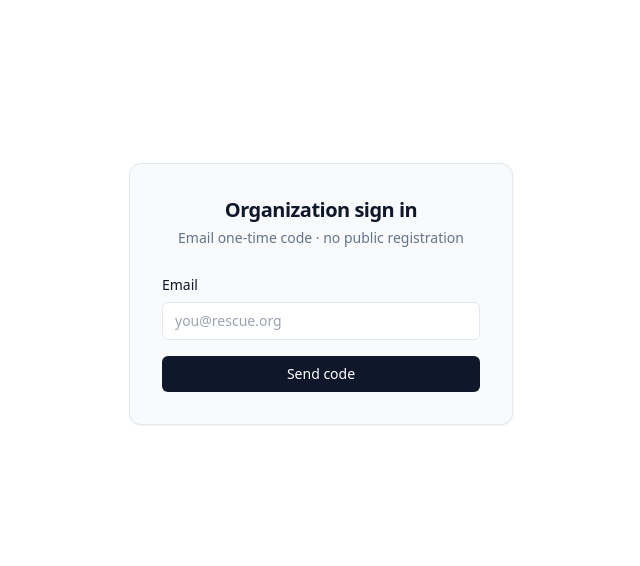
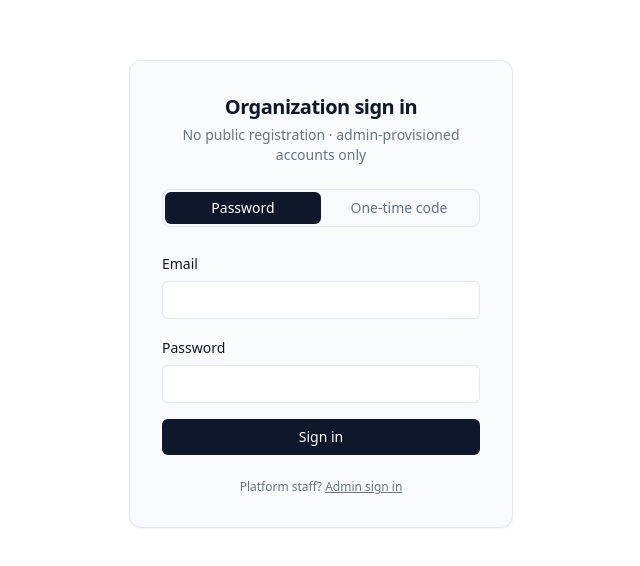
Before and after one commit to Omitofo/devos-rescue-pawtrol, a Next.js app: page /auth/login in a window 1280 px wide. Shown: the part 106-672 px from the top of the page, without its empty margins (319-959 px from the left). Built offline with nearby package versions, Linux system fonts and the light colour scheme.

Commit message:
feat(auth): org password login + workspace nav when signed in
- orgPasswordLogin server action (grants elevated window on success)
- /auth/login: OTP and password tabs
- SiteHeader: Workspace link for org_user, Admin for platform staff
- Unblocks local workspace/media testing without email OTP

```diff
--- a/src/app/auth/login/page.tsx
+++ b/src/app/auth/login/page.tsx
@@ -1,28 +1,35 @@
 /**
- * Organization user login — Email OTP (WP-03).
- *
- * Flow:
- * 1. User enters email → requestOrgOtp
- * 2. User enters code → verifyOrgOtp (opens elevated window)
- * 3. Redirect to / (or a future /workspace path)
- *
- * No self-registration: shouldCreateUser is false (FR-07).
+ * Organization user login — Email OTP or password (WP-03).
+ * Password path unblocks local work when Supabase email is rate-limited.
  */
 
 "use client";
 
 import { useState, useTransition } from "react";
 import { useRouter } from "next/navigation";
-import { requestOrgOtp, verifyOrgOtp } from "@/lib/auth/actions";
+import {
+  requestOrgOtp,
+  verifyOrgOtp,
+  orgPasswordLogin,
+} from "@/lib/auth/actions";
+
+type Mode = "otp" | "password";
 
 export default function OrgLoginPage() {
   const router = useRouter();
+  const [mode, setMode] = useState<Mode>("password");
   const [email, setEmail] = useState("");
+  const [password, setPassword] = useState("");
   const [code, setCode] = useState("");
-  const [step, setStep] = useState<"email" | "code">("email");
+  const [otpStep, setOtpStep] = useState<"email" | "code">("email");
   const [message, setMessage] = useState<string | null>(null);
   const [error, setError] = useState<string | null>(null);
   const [pending, startTransition] = useTransition();
+
+  function goWorkspace() {
+    router.push("/workspace");
+    router.refresh();
+  }
 
   function onRequestCode(e: React.FormEvent) {
     e.preventDefault();
@@ -32,25 +39,31 @@ export default function OrgLoginPage() {
       const result = await requestOrgOtp(email);
       if (result.ok) {
         setMessage(result.message ?? "Code sent.");
-        setStep("code");
+        setOtpStep("code");
       } else {
         setError(result.error);
       }
     });
   }
 
-  function onVerify(e: React.FormEvent) {
+  function onVerifyOtp(e: React.FormEvent) {
+    e.preventDefault();
+    setError(null);
+    startTransition(async () => {
+      const result = await verifyOrgOtp(email, code);
+      if (result.ok) goWorkspace();
+      else setError(result.error);
+    });
+  }
+
+  function onPassword(e: React.FormEvent) {
     e.preventDefault();
     setError(null);
     setMessage(null);
     startTransition(async () => {
-      const result = await verifyOrgOtp(email, code);
-      if (result.ok) {
-        router.push("/");
-        router.refresh();
-      } else {
-        setError(result.error);
-      }
+      const result = await orgPasswordLogin(email, password);
+      if (result.ok) goWorkspace();
+      else setError(result.error);
     });
   }
 
@@ -62,11 +75,76 @@ export default function OrgLoginPage() {
             Organization sign in
           </h1>
           <p className="text-sm text-muted-foreground">
-            Email one-time code · no public registration
+            No public registration · admin-provisioned accounts only
           </p>
         </div>
 
-        {step === "email" ? (
+        <div className="flex rounded-lg border border-border p-0.5 text-sm">
+          <button
+            type="button"
+            onClick={() => {
+              setMode("password");
+              setError(null);
+              setMessage(null);
+            }}
+            className={`flex-1 rounded-md px-3 py-1.5 ${
+              mode === "password"
+                ? "bg-primary text-primary-foreground"
+                : "text-muted-foreground"
+            }`}
+          >
+            Password
+          </button>
+          <button
+            type="button"
+            onClick={() => {
+              setMode("otp");
+              setError(null);
+              setMessage(null);
+            }}
+            className={`flex-1 rounded-md px-3 py-1.5 ${
+              mode === "otp"
+                ? "bg-primary text-primary-foreground"
+                : "text-muted-foreground"
+            }`}
+          >
+            One-time code
+          </button>
+        </div>
+
+        {mode === "password" ? (
+          <form onSubmit={onPassword} className="space-y-4">
+            <label className="block space-y-1.5">
+              <span className="text-sm font-medium text-primary">Email</span>
+              <input
+                type="email"
+                required
+                autoComplete="email"
+                value={email}
+                onChange={(e) => setEmail(e.target.value)}
+                className="w-full rounded-md border border-border bg-surface px-3 py-2 text-sm outline-none focus:ring-2 focus:ring-accent-2"
+              />
+            </label>
+            <label className="block space-y-1.5">
+              <span className="text-sm font-medium text-primary">Password</span>
+              <input
+                type="password"
+                required
+                autoComplete="current-password"
+                value={password}
+                onChange={(e) => setPassword(e.target.value)}
+                className="w-full rounded-md border border-border bg-surface px-3 py-2 text-sm outline-none focus:ring-2 focus:ring-accent-2"
+              />
+            </label>
+            <button
+              type="submit"
+              disabled={pending}
+              className="w-full rounded-md bg-primary px-3 py-2 text-sm font-medium text-primary-foreground disabled:opacity-60"
+            >
+              {pending ? "Signing in…" : "Sign in"}
+            </button>
+          </form>
+        ) : otpStep === "email" ? (
           <form onSubmit={onRequestCode} className="space-y-4">
             <label className="block space-y-1.5">
               <span className="text-sm font-medium text-primary">Email</span>
@@ -89,7 +167,7 @@ export default function OrgLoginPage() {
             </button>
           </form>
         ) : (
-          <form onSubmit={onVerify} className="space-y-4">
+          <form onSubmit={onVerifyOtp} className="space-y-4">
             <p className="text-sm text-muted-foreground">
               Code sent to <strong className="text-primary">{email}</strong>
             </p>
@@ -117,10 +195,9 @@ export default function OrgLoginPage() {
               type="button"
               className="w-full text-sm text-muted-foreground underline"
               onClick={() => {
-                setStep("email");
+                setOtpStep("email");
                 setCode("");
                 setError(null);
-                setMessage(null);
               }}
             >
               Use a different email
@@ -131,9 +208,14 @@ export default function OrgLoginPage() {
         {message && (
           <p className="text-center text-sm text-accent-1">{message}</p>
         )}
-        {error && (
-          <p className="text-center text-sm text-red-600">{error}</p>
-        )}
+        {error && <p className="text-center text-sm text-red-600">{error}</p>}
+
+        <p className="text-center text-xs text-muted-foreground">
+          Platform staff?{" "}
+          <a href="/auth/admin/login" className="underline">
+            Admin sign in
+          </a>
+        </p>
       </div>
     </main>
   );
--- a/src/components/SiteHeader.tsx
+++ b/src/components/SiteHeader.tsx
@@ -1,11 +1,13 @@
 /**
- * Public site header — WP-05.
- * Lightweight navigation; shop link reserved for later WP-08.
+ * Public site header — WP-05 + auth-aware nav.
  */
 
 import Link from "next/link";
+import { getAuthUser } from "@/lib/auth/session";
 
-export function SiteHeader() {
+export async function SiteHeader() {
+  const user = await getAuthUser();
+
   return (
     <header className="border-b border-border bg-surface">
       <div className="mx-auto flex max-w-6xl items-center justify-between gap-4 px-4 py-4 sm:px-6">
@@ -16,9 +18,22 @@ export function SiteHeader() {
           <Link href="/" className="hover:text-primary">
             Animals
           </Link>
-          <Link href="/auth/login" className="hover:text-primary">
-            Org sign in
-          </Link>
+          {user?.role === "org_user" && (
+            <Link href="/workspace" className="font-medium text-primary hover:underline">
+              Workspace
+            </Link>
+          )}
+          {(user?.role === "platform_admin" ||
+            user?.role === "platform_moderator") && (
+            <Link href="/admin" className="font-medium text-primary hover:underline">
+              Admin
+            </Link>
+          )}
+          {!user && (
+            <Link href="/auth/login" className="hover:text-primary">
+              Org sign in
+            </Link>
+          )}
         </nav>
       </div>
     </header>
--- a/src/lib/auth/actions.ts
+++ b/src/lib/auth/actions.ts
@@ -1,12 +1,13 @@
 "use server";
 
 /**
- * Auth server actions — WP-03.
+ * Auth server actions — WP-03 (+ org password for local/dev reliability).
  *
- * org_user  → Email OTP (login + elevated re-auth)
- * platform_* → Email + password (MFA to be enabled in Supabase dashboard)
+ * org_user  → Email OTP (preferred) or email + password
+ * platform_* → Email + password
  *
- * These actions never expose the service-role key (NFR-02).
+ * Password login for org_user also opens the elevated window so workspace
+ * mutations work without a second OTP when email is rate-limited.
  */
 
 import { createClient } from "@/lib/supabase/server";
@@ -20,9 +21,6 @@ export type ActionResult =
 
 /**
  * Request an Email OTP for an organization user.
- * Supabase sends a 6–8 digit code (or magic link, depending on project config).
- *
- * Free-tier projects are rate-limited on outbound auth email (~2–4 / hour per address).
  */
 export async function requestOrgOtp(email: string): Promise<ActionResult> {
   const normalised = email.trim().toLowerCase();
@@ -34,7 +32,6 @@ export async function requestOrgOtp(email: string): Promise<ActionResult> {
   const { error } = await supabase.auth.signInWithOtp({
     email: normalised,
     options: {
-      // Do not create users automatically — org accounts are admin-provisioned only (FR-07).
       shouldCreateUser: false,
     },
   });
@@ -50,7 +47,7 @@ export async function requestOrgOtp(email: string): Promise<ActionResult> {
       return {
         ok: false,
         error:
-          "Email rate limit reached. Wait about an hour, or use Supabase Dashboard → Authentication → Users → magic link for local testing.",
+          "Email rate limit reached. Use the Password tab, or wait about an hour.",
       };
     }
 
@@ -65,7 +62,7 @@ export async function requestOrgOtp(email: string): Promise<ActionResult> {
 }
 
 /**
- * Verify the Email OTP for an org user and open the elevated window.
+ * Verify Email OTP and open elevated window.
  */
 export async function verifyOrgOtp(
   email: string,
@@ -104,7 +101,54 @@ export async function verifyOrgOtp(
 }
 
 /**
- * Platform staff: email + password sign-in.
+ * Organization user: email + password.
+ * Opens elevated window on success (same trust level as OTP for mutations).
+ */
+export async function orgPasswordLogin(
+  email: string,
+  password: string
+): Promise<ActionResult> {
+  const normalised = email.trim().toLowerCase();
+  if (!normalised || !password) {
+    return { ok: false, error: "Email and password are required." };
+  }
+
+  const supabase = await createClient();
+  const { data, error } = await supabase.auth.signInWithPassword({
+    email: normalised,
+    password,
+  });
+
+  if (error || !data.session) {
+    logger.warn("auth.org_password_failed", {
+      email: normalised,
+      message: error?.message,
+    });
+    return { ok: false, error: "Invalid email or password." };
+  }
+
+  const role = data.user?.app_metadata?.role as string | undefined;
+  if (role && role !== "org_user") {
+    await supabase.auth.signOut();
+    return {
+      ok: false,
+      error: "This account is not an organisation user. Use Admin sign in instead.",
+    };
+  }
+
+  if (!data.user?.app_metadata?.org_id) {
+    logger.warn("auth.org_password_missing_org", { userId: data.user?.id });
+    // Still allow session; workspace will redirect if org_id missing
+  }
+
+  await grantElevatedWindow();
+
+  logger.info("auth.org_password_ok", { userId: data.user?.id });
+  return { ok: true, message: "Signed in." };
+}
+
+/**
+ * Platform staff: email + password.
  */
 export async function adminPasswordLogin(
   email: string,
--- a/src/lib/auth/index.ts
+++ b/src/lib/auth/index.ts
@@ -1,7 +1,5 @@
 /**
  * Public auth surface — WP-03.
- *
- * Import from "@/lib/auth" in Server Components / Server Actions.
  */
 
 export type { AppRole, AuthUser } from "./types";
@@ -26,6 +24,7 @@ export {
 export {
   requestOrgOtp,
   verifyOrgOtp,
+  orgPasswordLogin,
   adminPasswordLogin,
   signOut,
 } from "./actions";
```
